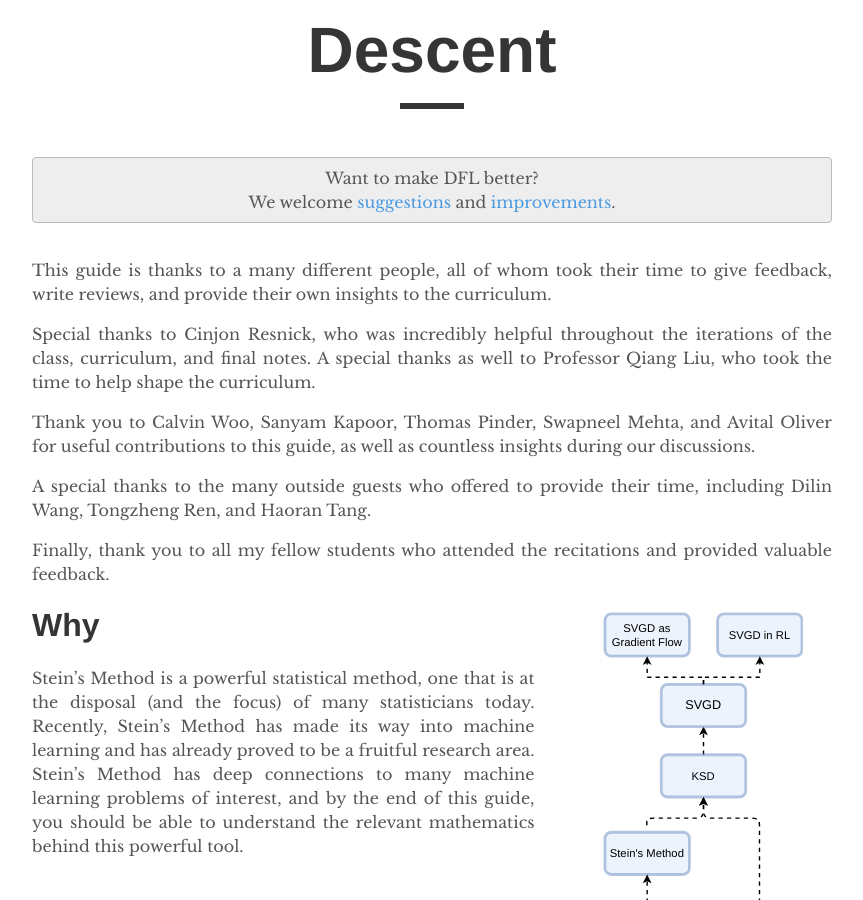
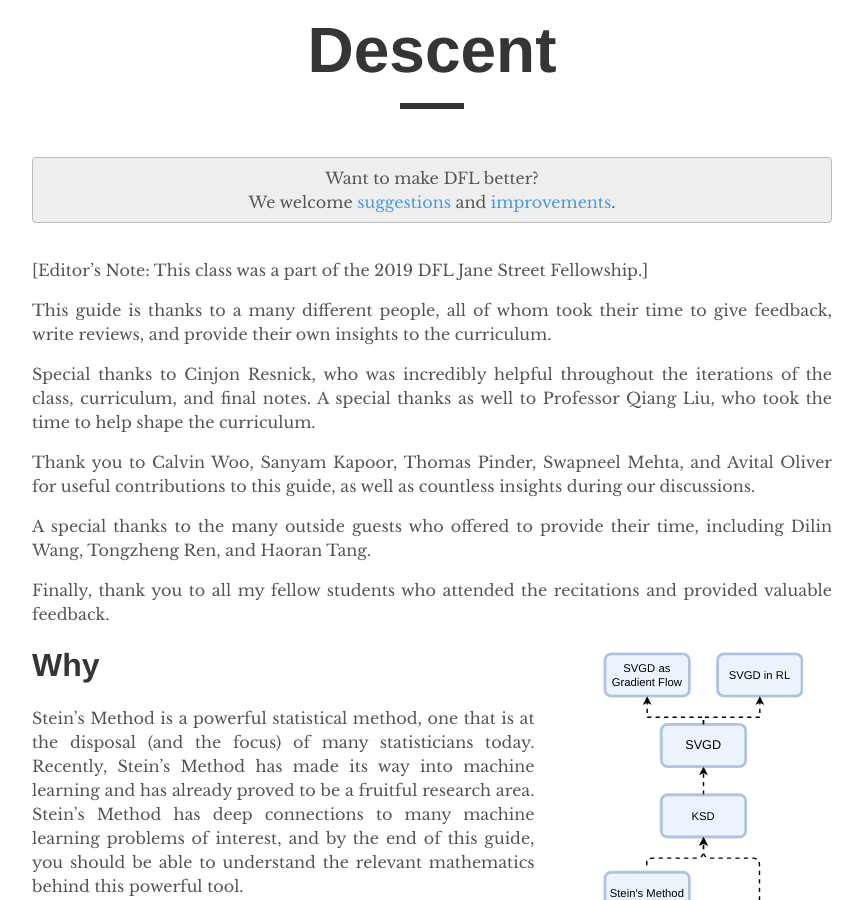
Before and after one commit to depthfirstlearning/depthfirstlearning.com, a Jekyll site: the page built from _posts/2020-03-02-SVGD.markdown, in a window 1280 px wide and 900 px high, scrolled down 301 px. Shown: the whole window, without its empty margins (208-1071 px from the left). Built offline with Jekyll 4.4.1, drawn with Linux system fonts in a browser that asks for light colours; formulas are drawn with MathJax 3.

Commit message:
Added the editor's note rre Jan Strreet.

```diff
--- a/_posts/2020-03-02-SVGD.markdown
+++ b/_posts/2020-03-02-SVGD.markdown
@@ -7,6 +7,8 @@ author: bhairav
 blurb: "Stein Variational Gradient Descent is a powerful, non-parameteric Bayesian Inference algorithm. It is based on its namesake, Stein's Method. In this guide, we work through the mathematics and fundamentals behind this approach, including Kernelized Stein Discrepancy, before fully understanding Stein Variational Gradient Descent. We end by considering two application areas for SVGD. One is Reinforcement Learning, the other is viewing SVGD from the lens of gradient flow."
 feedback: true
 ---
+
+[Editor’s Note: This class was a part of the 2019 DFL Jane Street Fellowship.]
 
 This guide is thanks to a many different people, all of whom took their time to give feedback, write reviews, and provide their own insights to the curriculum.
 
```
